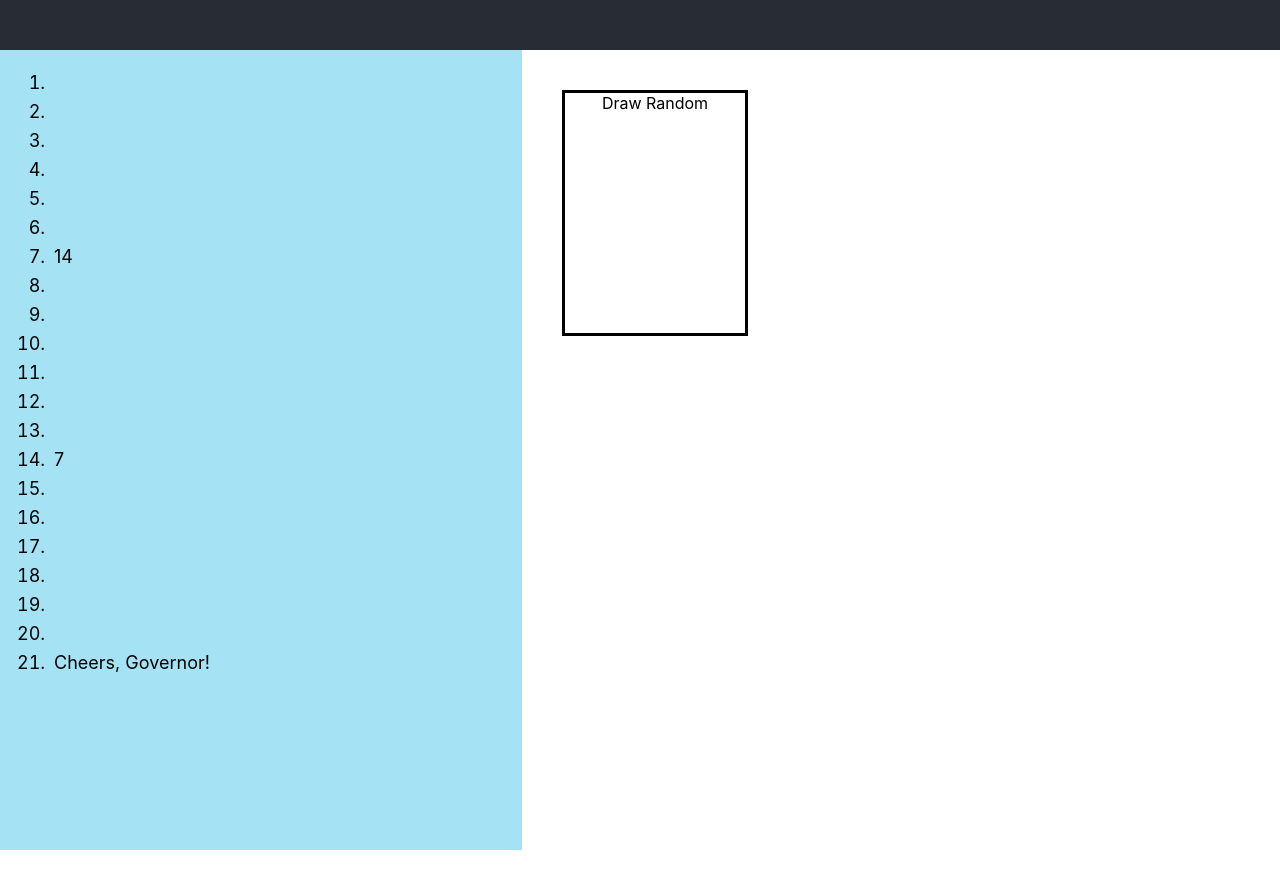
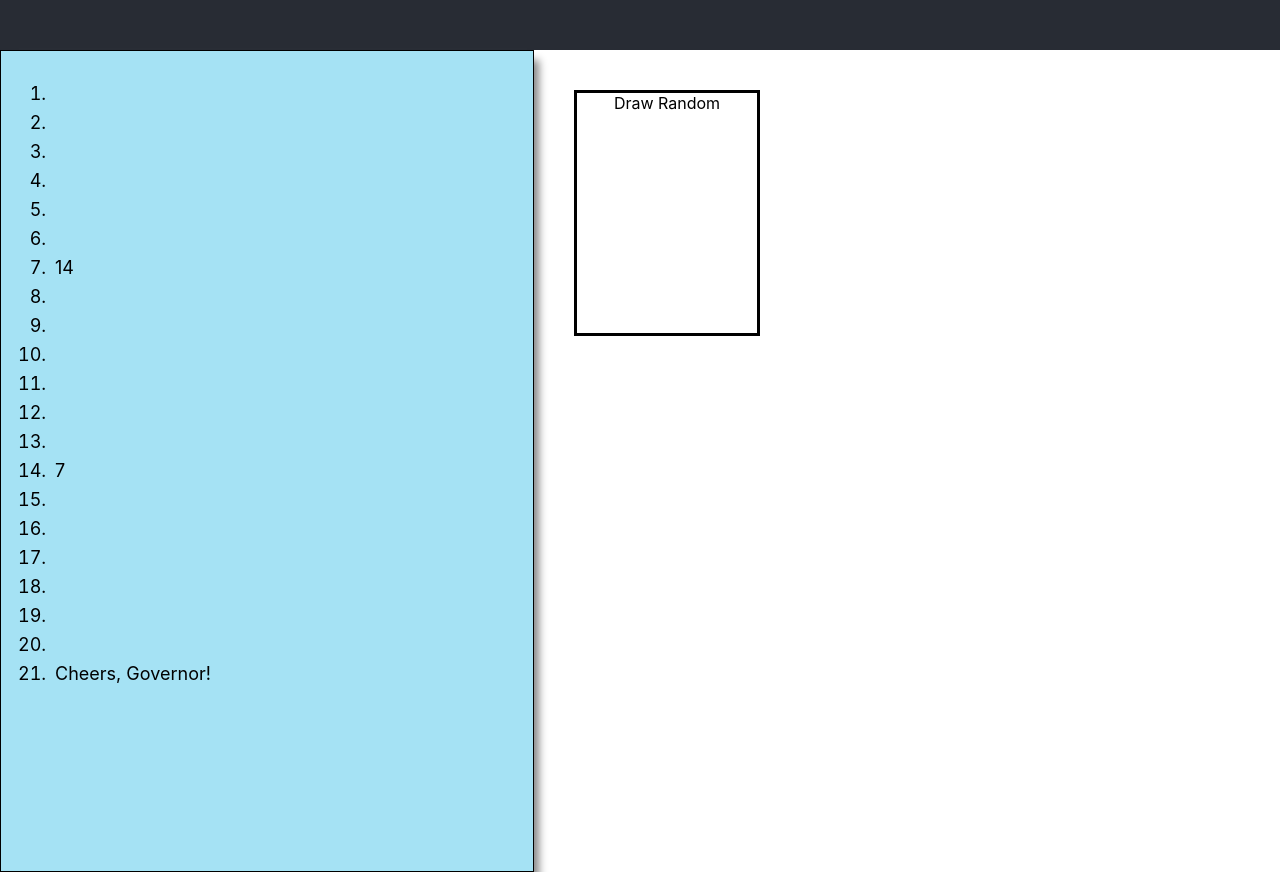
Before and after one commit to jgertz26/cheers-governor-frontend, a React (Create React App) app: page / in a window 1280 px wide. Before the commit the page ends 850 px from the top, so only its background shows below. Built offline with nearby package versions, Linux system fonts and the light colour scheme.

Commit message:
Resolve awful merge

```diff
--- a/src/components/App.js
+++ b/src/components/App.js
@@ -16,7 +16,6 @@ class App extends Component {
       selectedDescription: null
     }
   }
-
 
   setUpGame() {
     let setUp = [];
@@ -47,8 +46,8 @@ class App extends Component {
       });
   }
 
-  assignSlot(index) {
-    if(this.state.isCardSelected) {
+  assignSlot(index, slotIsNull) {
+    if(this.state.isCardSelected && slotIsNull) {
       const logCopy = [...this.state.gameLog]
       logCopy[index] = this.state.selectedTitle
 
@@ -70,7 +69,8 @@ class App extends Component {
         <div className="main-container">
           <GameLog
             log={this.state.gameLog}
-            click={(index) => this.assignSlot(index)}
+            click={(index, slotIsNull) => this.assignSlot(index, slotIsNull)}
+            selectable={this.state.isCardSelected}
           />
           <CardPile
             click={() => this.drawRandom()}
--- a/src/components/GameLog.js
+++ b/src/components/GameLog.js
@@ -6,13 +6,20 @@ const gameLog = (props) => {
 
   listItems = (
     props.log.map((value, i) => {
-      return <li onClick={() => props.click(i)} key={i}>{value}</li>
+      return (
+        <li
+          onClick={() => {props.click(i, value == null)}}
+          className={(props.selectable && value == null) ? "selectable": ""}
+          key={i}>
+          {value}
+        </li>
+      )
     })
   )
 
   return (
     <div className="game-log">
-      <ol>
+      <ol >
         {listItems}
       </ol>
     </div>
--- a/src/styles/App.css
+++ b/src/styles/App.css
@@ -19,11 +19,20 @@
   width: 40%;
   font-size: large;
   padding-left: 10px;
+  border: 1px solid;
+  padding: 10px;
+  box-shadow: 5px 10px 8px #888888;
 
 }
 
 .game-log li {
   padding: 4px;
+}
+
+.selectable:hover {
+  border: 1px solid;
+  padding: 10px;
+  box-shadow: 5px 10px 8px #888888;
 }
 
 .cards-container {
```
